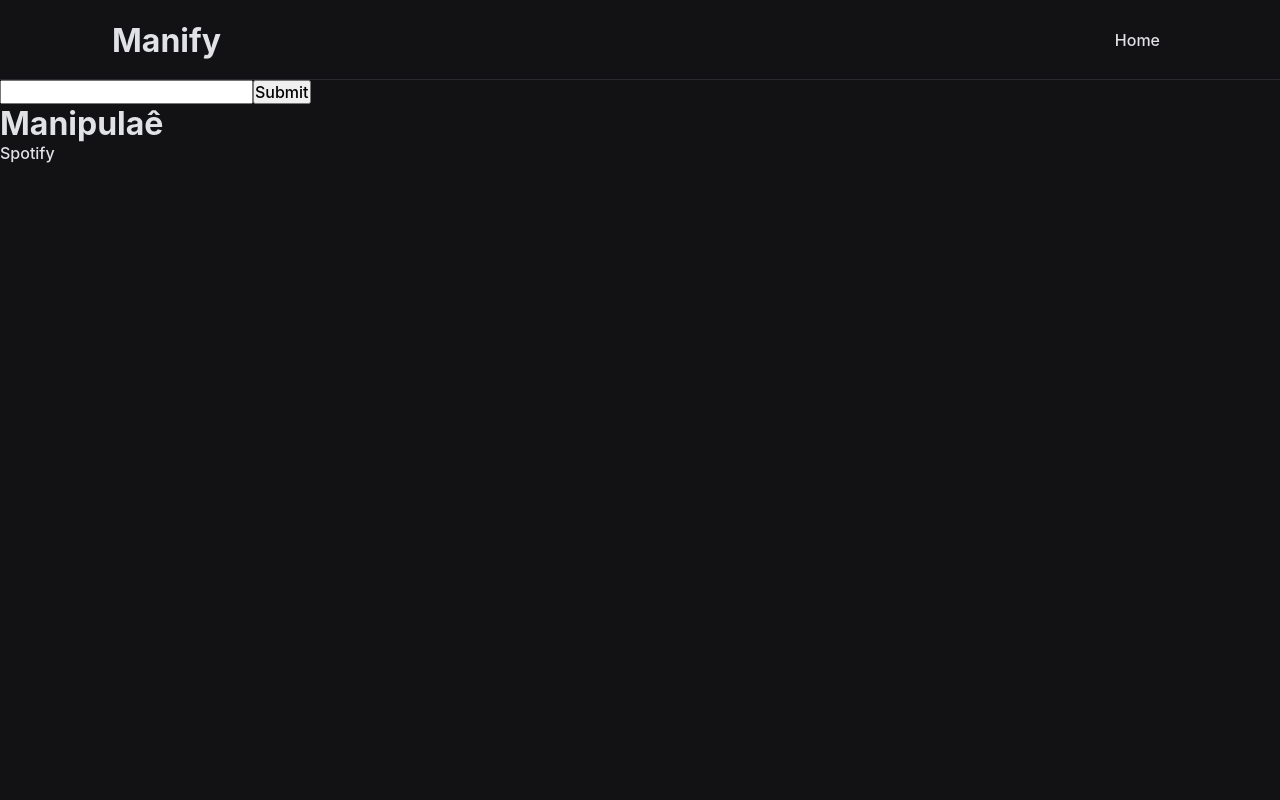
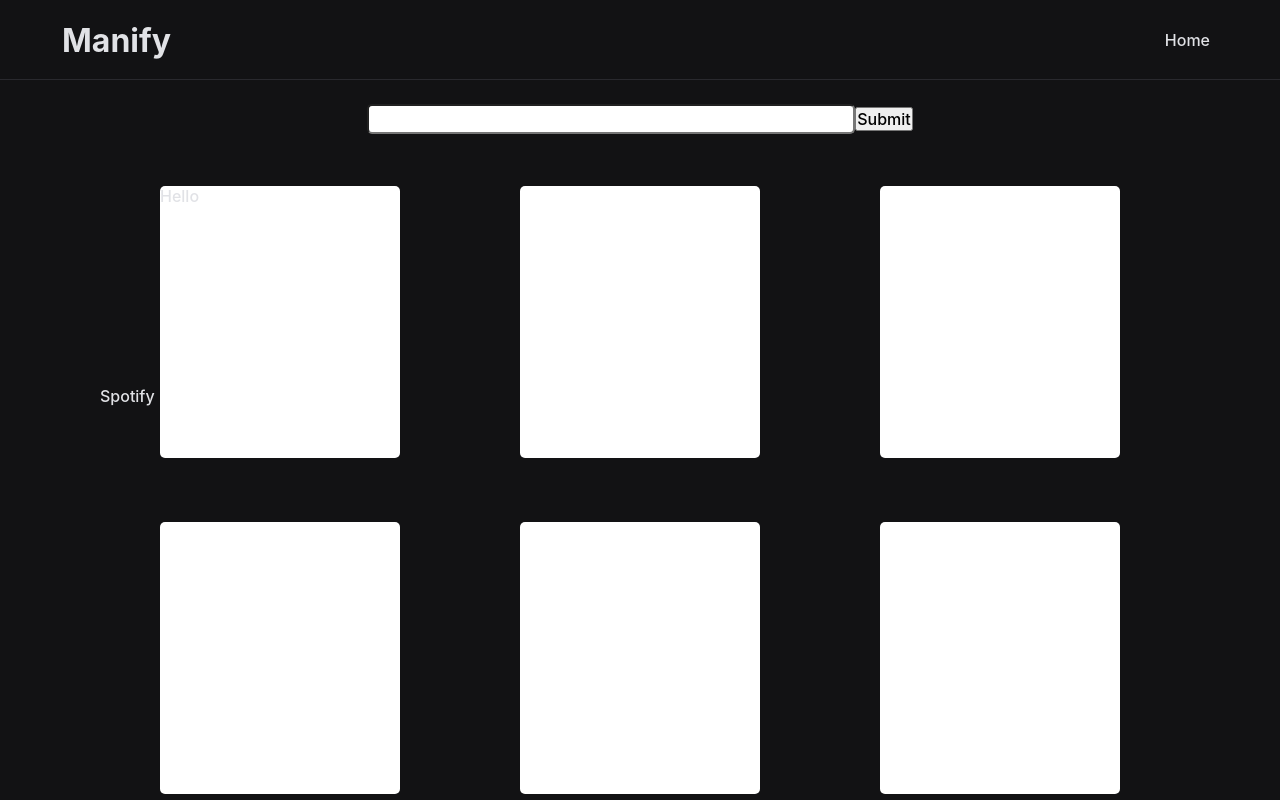
Before and after one commit to vradriano/projetomanipulae, a Next.js app: page / in a window 1280 px wide. Shown: the top 800 px of the page. Built offline with nearby package versions, Linux system fonts and the light colour scheme.

Commit message:
criando estilos provisorios dos cards

```diff
--- a/pages/components/styles.js
+++ b/pages/components/styles.js
@@ -6,7 +6,7 @@ const Header = styled.header`
 `
 
 const Container = styled.div`
-  max-width: 1120px;
+  max-width: 1220px;
   height: 5rem;
   margin: 0 auto;
   padding: 0 2rem;
--- a/pages/index.js
+++ b/pages/index.js
@@ -1,4 +1,6 @@
+import { Container, CardContainer, CardWrapper, Form } from './styles'
 import { useEffect, useState } from 'react';
+
 import axios from 'axios'
 
 
@@ -40,14 +42,43 @@ export default function Home() {
   }
 
   return (
-    <div>
-      <form onSubmit={searchArtists}>
+    <Container>
+      <Form onSubmit={searchArtists}>
         <input type="text" onChange={e => setSearchKey(e.target.value)} />
         <button type={"submit"}>Submit</button>
-      </form>
+      </Form>
 
-      <h1>Manipulaê</h1>
+      <CardWrapper>
+        <CardContainer>
+          Hello
+        </CardContainer>
+        <CardContainer>
+
+        </CardContainer>
+        <CardContainer>
+
+        </CardContainer>
+        <CardContainer>
+
+        </CardContainer>
+        <CardContainer>
+
+        </CardContainer>
+        <CardContainer>
+
+        </CardContainer>
+        <CardContainer>
+
+        </CardContainer>
+        <CardContainer>
+
+        </CardContainer>
+        <CardContainer>
+
+        </CardContainer>
+      </CardWrapper>
+
       <a href={`${AUTH_ENDPOINT}?client_id=${CLIENT_ID}&redirect_uri=${REDIRECT_URI}&response_type=${RESPONSE_TYPE}`}>Spotify</a>
-    </div>
+    </Container>
   )
 }
--- /dev/null
+++ b/pages/styles.js
@@ -0,0 +1,58 @@
+import styled from 'styled-components';
+
+const Container = styled.div`
+  max-width: 1080px;
+  justify-content: center;
+  display: block;
+  align-items: center;
+  margin-top: 1.5rem;
+  margin: 0 auto;
+
+`
+
+const CardWrapper = styled.main`
+  max-width: 1080px;
+  height: 100%;
+  display: grid;
+  grid-template-columns: 1fr 1fr 1fr;
+  justify-content: center;
+  align-items: center;
+  height: 200px;
+  margin: 0 auto;
+
+  @media (max-width: 860px) {
+    grid-template-columns: 1fr 1fr;
+  }
+
+  @media (max-width:)
+`
+
+const CardContainer = styled.div`
+  margin-top: 3rem;
+  border-radius: 5px;
+  background-color: white;
+  height: 17.00rem;
+  width: 15.00rem;
+  margin: 0 auto 4rem; auto;
+`
+
+const Form = styled.form`
+  display: flex;
+  justify-content: center;
+  align-items: center;
+  margin-top: 1.5rem;
+  padding-bottom: 3.25rem;
+
+  input {
+    height: 1.875rem;
+    width: 30.5rem;
+    border-radius: 5px;
+  }
+`
+
+export {
+  Container,
+  CardWrapper,
+  CardContainer,
+  Form
+}
--- a/pages/styles/globals.css
+++ b/pages/styles/globals.css
@@ -29,7 +29,7 @@ body {
   color: var(--gray-100);
 }
 
-body, input, textarea, button {
+body, button {
   font: 500 16px 'inter', sans-serif;
 }
 
```
